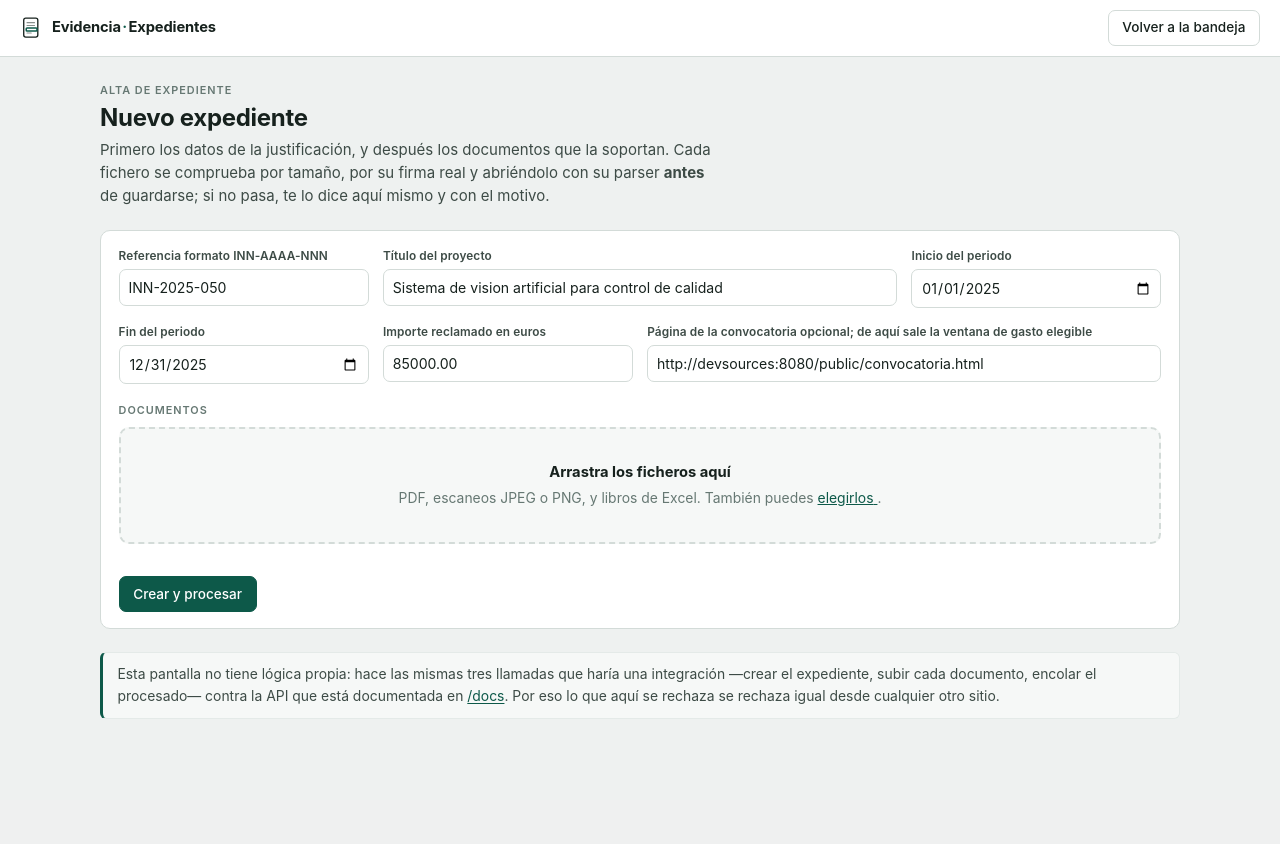
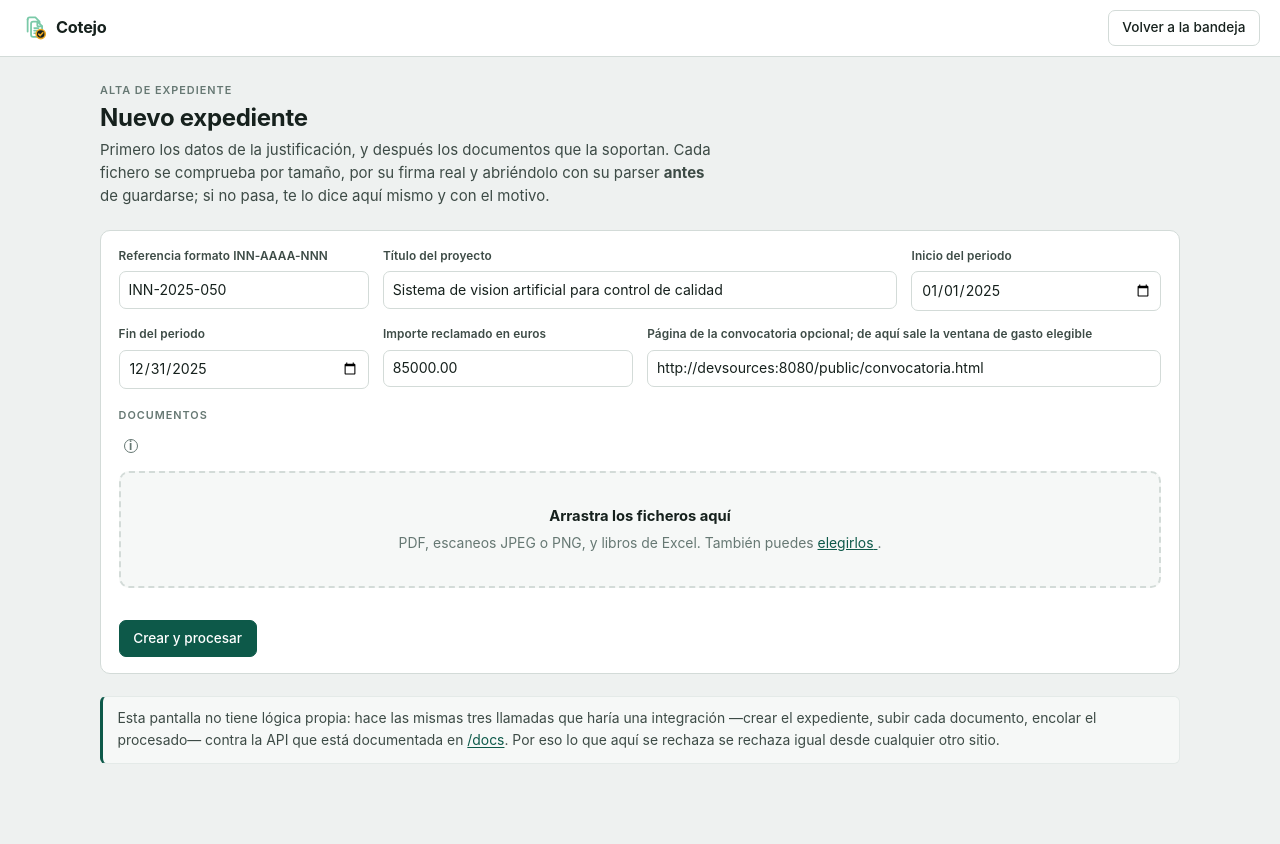
Before and after one commit to alpastorvillar-design/alder-document-intelligence, a Python web app: template src/iep/api/templates/new.html in a window 1280 px wide. Before the commit the page ends 718 px from the top, so only its background shows below. Run offline with Jinja, Linux system fonts and the light colour scheme; the template is opened without the code that fills it, so the values that code supplies are empty.

Commit message:
fix(ui): an explanation you can read, and columns that line up
A native `title` needs a steady hover, never appears on a touch screen and
disappears while you are still reading it. Every one of them is now a button
that opens a panel and keeps it open until dismissed.

Along with it, four things that were wrong on the screen itself:

- the reviewer's name sat against its own label, so the two read as one line
- "Confianza" and its explanation wrapped onto two lines in the header
- one-value columns floated to the top of their row instead of sitting under
  the heading they belong to
- the OCR confidence was printed twice, once in its own column and once
  inside the origin cell, which stretched that cell over two lines

The mark is redrawn as inline SVG with its own colour tokens, so it keeps its
identity in both themes, scales, needs no network and adds no binary here.

```diff
--- a/src/iep/api/templates/_base.html
+++ b/src/iep/api/templates/_base.html
@@ -33,6 +33,9 @@
   --ok:         #1b6540;
   --ok-wash:    #e5f2ea;
   --mark:       #f2c744;
+  --brand:      #7ac9a8;
+  --seal:       #eaa621;
+  --seal-ink:   #17201c;
   --shadow:     0 1px 2px rgba(20,33,29,.06), 0 6px 18px -10px rgba(20,33,29,.22);
   --radius:     10px;
   --mono: ui-monospace, "SFMono-Regular", "Cascadia Mono", Menlo, Consolas, monospace;
@@ -58,6 +61,9 @@
     --ok:         #6cc894;
     --ok-wash:    #16271f;
     --mark:       #a8811a;
+    --brand:      #7ac9a8;
+    --seal:       #e0a83a;
+    --seal-ink:   #101613;
     --shadow:     0 1px 2px rgba(0,0,0,.4), 0 8px 22px -12px rgba(0,0,0,.7);
   }
 }
@@ -67,6 +73,7 @@
   --accent:#4bbfa2; --accent-ink:#06231c; --accent-wash:#152925;
   --blocker:#f08b70; --blocker-wash:#2c1a16; --warning:#e0b45c;
   --warning-wash:#2a2317; --ok:#6cc894; --ok-wash:#16271f; --mark:#a8811a;
+  --brand:#7ac9a8; --seal:#e0a83a; --seal-ink:#101613;
   --shadow:0 1px 2px rgba(0,0,0,.4), 0 8px 22px -12px rgba(0,0,0,.7);
 }
 
@@ -93,11 +100,10 @@ a { color: var(--accent); text-decoration-thickness: 1px; text-underline-offset:
   display: flex; align-items: center; gap: .55rem; margin-right: auto;
   color: var(--ink); text-decoration: none;
 }
-.brand .mark { width: 1.45rem; height: 1.45rem; flex: 0 0 auto; }
+.brand .mark { width: 1.7rem; height: 1.7rem; flex: 0 0 auto; }
 .brand .wordmark {
-  font-weight: 660; font-size: .92rem; letter-spacing: -.01em; white-space: nowrap;
+  font-weight: 660; font-size: 1.02rem; letter-spacing: -.015em; white-space: nowrap;
 }
-.brand .wordmark b { color: var(--accent); margin: 0 .1em; font-weight: 700; }
 .brand:hover .wordmark { color: var(--accent); }
 main { max-width: 1120px; margin-inline: auto; padding: 1.6rem 1.25rem 5rem; }
 .wide { max-width: 1360px; }
@@ -125,14 +131,35 @@ h3 { font-size: .92rem; margin: 0 0 .35rem; }
 }
 .facts-row li span { color: var(--muted); font-size: .74rem; }
 .facts-row li strong { font-weight: 620; font-variant-numeric: tabular-nums; }
-/* A short explanation attached to a column header. */
-.hint-dot {
+/* An explanation attached to a heading. A native `title` needs a steady
+   hover, never appears on a touch screen and cannot be read at leisure, so
+   this is a button that opens a panel and stays open until dismissed. */
+.info { position: relative; display: inline-block; vertical-align: middle; margin-left: .35em; }
+.info > summary {
   display: inline-flex; align-items: center; justify-content: center;
-  width: 1.05em; height: 1.05em; margin-left: .3em; border-radius: 999px;
+  width: 1.15em; height: 1.15em; border-radius: 999px; cursor: pointer;
   border: 1px solid var(--muted); color: var(--muted);
-  font-size: .78em; font-weight: 700; cursor: help; text-transform: none;
-  letter-spacing: 0; vertical-align: middle;
+  font-size: .8em; font-weight: 700; line-height: 1;
+  text-transform: none; letter-spacing: 0; list-style: none;
 }
+.info > summary::-webkit-details-marker { display: none; }
+.info > summary:hover, .info[open] > summary {
+  border-color: var(--accent); color: var(--accent-ink); background: var(--accent);
+}
+.info > .panel {
+  position: absolute; z-index: 30; top: calc(100% + .45rem); left: -.5rem;
+  width: min(30rem, calc(100vw - 3rem));
+  background: var(--card); border: 1px solid var(--line);
+  border-radius: 8px; box-shadow: var(--shadow);
+  padding: .8rem .9rem; text-align: left;
+  font-size: .84rem; font-weight: 400; line-height: 1.5;
+  color: var(--ink-soft); text-transform: none; letter-spacing: 0;
+}
+.info > .panel p { margin: 0 0 .55rem; }
+.info > .panel p:last-child { margin-bottom: 0; }
+.info > .panel strong { color: var(--ink); }
+/* Near the right edge a left-anchored panel would leave the viewport. */
+.info.right > .panel { left: auto; right: -.5rem; }
 .eyebrow {
   font-size: .68rem; text-transform: uppercase; letter-spacing: .09em;
   color: var(--muted); font-weight: 620; margin: 0 0 .3rem;
@@ -184,7 +211,7 @@ input[type=text], input[type=date], input[type=number], select, textarea {
 label.field { display: block; }
 label.field > span {
   display: block; font-size: .74rem; font-weight: 600; color: var(--ink-soft);
-  margin-bottom: .25rem; letter-spacing: .01em;
+  margin-bottom: .4rem; letter-spacing: .01em;
 }
 label.field > .hint { font-weight: 400; color: var(--muted); letter-spacing: 0; }
 
@@ -220,15 +247,24 @@ tbody tr:last-child td { border-bottom: none; }
     {# A page with the read value boxed on it: the mark is the product's own
        idea rather than decoration. Inline SVG so it scales, follows the
        theme, and needs no network. #}
-    <svg class="mark" viewBox="0 0 28 28" aria-hidden="true" focusable="false">
-      <rect x="4.5" y="2.5" width="17" height="23" rx="2.5"
-            fill="none" stroke="currentColor" stroke-width="1.6"/>
-      <path d="M8.5 8h9M8.5 11.5h9M8.5 20.5h5"
-            stroke="currentColor" stroke-width="1.4" stroke-linecap="round" opacity=".5"/>
-      <rect x="7.5" y="14.5" width="13" height="3.6" rx="1"
-            fill="none" stroke="var(--accent)" stroke-width="1.8"/>
+    <svg class="mark" viewBox="0 0 32 32" aria-hidden="true" focusable="false">
+      <g fill="none" stroke="var(--brand)" stroke-width="2.1"
+         stroke-linecap="round" stroke-linejoin="round">
+        <!-- the sheet behind -->
+        <path d="M9 6.5A2.5 2.5 0 0 1 11.5 4h6.6L23 8.9v1.6"/>
+        <path d="M9 6.5v14.2"/>
+        <!-- the sheet in front, with its folded corner -->
+        <path d="M13 11.5A2.5 2.5 0 0 1 15.5 9h5.1L26 14.4v10.1A2.5 2.5 0 0 1 23.5 27h-8A2.5 2.5 0 0 1 13 24.5z"/>
+        <path d="M20.4 9v4.4a1.1 1.1 0 0 0 1.1 1.1H26"/>
+        <path d="M16.6 16.6h5.4M16.6 19.6h4.2M16.6 22.6h2.8" stroke-width="1.9"/>
+      </g>
+      <!-- the seal: the check is what this product is for -->
+      <circle cx="24.4" cy="23.6" r="6.3" fill="var(--seal)"/>
+      <circle cx="24.4" cy="23.6" r="4.4" fill="var(--seal-ink)"/>
+      <path d="M22.1 23.7l1.7 1.7 3-3.4" fill="none" stroke="var(--seal)"
+            stroke-width="1.9" stroke-linecap="round" stroke-linejoin="round"/>
     </svg>
-    <span class="wordmark">Evidencia<b>·</b>Expedientes</span>
+    <span class="wordmark">Cotejo</span>
   </a>
   {% block topactions %}{% endblock %}
 </header>
--- a/src/iep/api/templates/new.html
+++ b/src/iep/api/templates/new.html
@@ -74,7 +74,20 @@
   </div>
 
   <div>
-    <p class="eyebrow" style="margin-bottom:.5rem">Documentos</p>
+    <p class="eyebrow" style="margin-bottom:.5rem">Documentos
+      <details class="info">
+        <summary aria-label="Qué formatos se aceptan">i</summary>
+        <div class="panel">
+          <p>Se aceptan <strong>PDF</strong>, escaneos <strong>JPEG</strong> o
+             <strong>PNG</strong> y libros <strong>.xlsx</strong>.</p>
+          <p>Cada fichero se comprueba por tamaño, por su <strong>firma real</strong>
+             y abriéndolo con su parser <strong>antes</strong> de guardarse: un
+             <code>.pdf</code> que en realidad es texto plano se rechaza.</p>
+          <p>Lo que se rechaza <strong>queda registrado con su motivo</strong>, para
+             que se vea qué falta en lugar de tener que adivinarlo.</p>
+        </div>
+      </details>
+    </p>
     <div class="drop" id="drop">
       <h3>Arrastra los ficheros aquí</h3>
       <p>PDF, escaneos JPEG o PNG, y libros de Excel. También puedes
--- a/src/iep/api/vocabulary.py
+++ b/src/iep/api/vocabulary.py
@@ -510,8 +510,9 @@ def locator_summary(locator: dict[str, Any]) -> str:
             return f"PDF · página {page}, caracteres {locator['char_start']}-{locator['char_end']}"
         return f"PDF · página {page}"
     if kind == "OCR_WORD_BOX":
-        confidence = float(locator.get("word_confidence") or 0)
-        return f"Escaneo · página {locator.get('page')}, confianza del OCR {confidence:.0f} %"
+        # The confidence has its own column on the review screen, so repeating
+        # it here only made the cell long enough to wrap onto two lines.
+        return f"Escaneo · página {locator.get('page')}"
     if kind == "EXCEL_CELL":
         return f"Excel · hoja «{locator.get('sheet')}», celda {locator.get('cell')}"
     if kind == "API_FIELD":
```
Also changed, not shown: src/iep/api/templates/review.html (+43 -7 lines).
